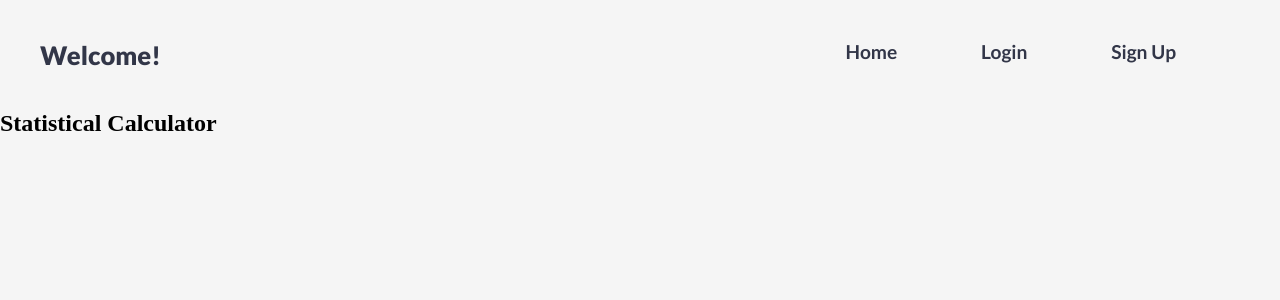
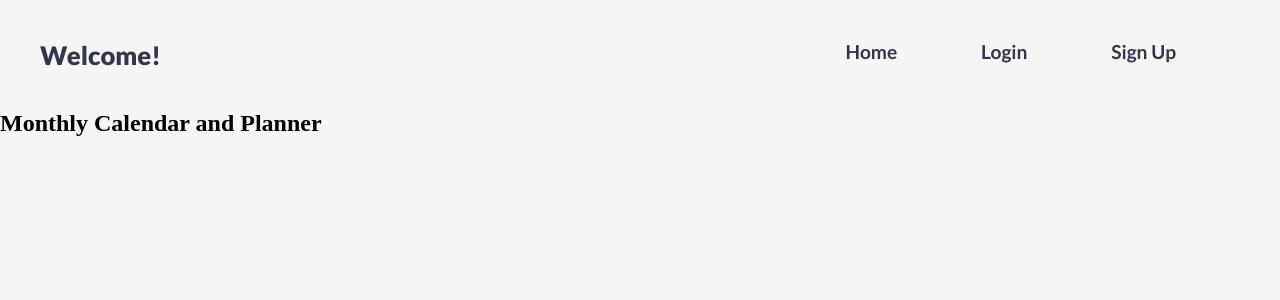
Before and after one commit to am2892/FinalProject, a Flask app: page / in a window 1280 px wide. Shown: the top 300 px of the page. Run offline with Flask 2, Linux system fonts and the light colour scheme.

Commit message:
FIX: Updated index.html file

```diff
--- a/project/templates/index.html
+++ b/project/templates/index.html
@@ -5,6 +5,6 @@
   Welcome!
 </h1>
 <h2 class="subtitle">
-  Statistical Calculator
+  Monthly Calendar and Planner
 </h2>
 {% endblock %}
```
